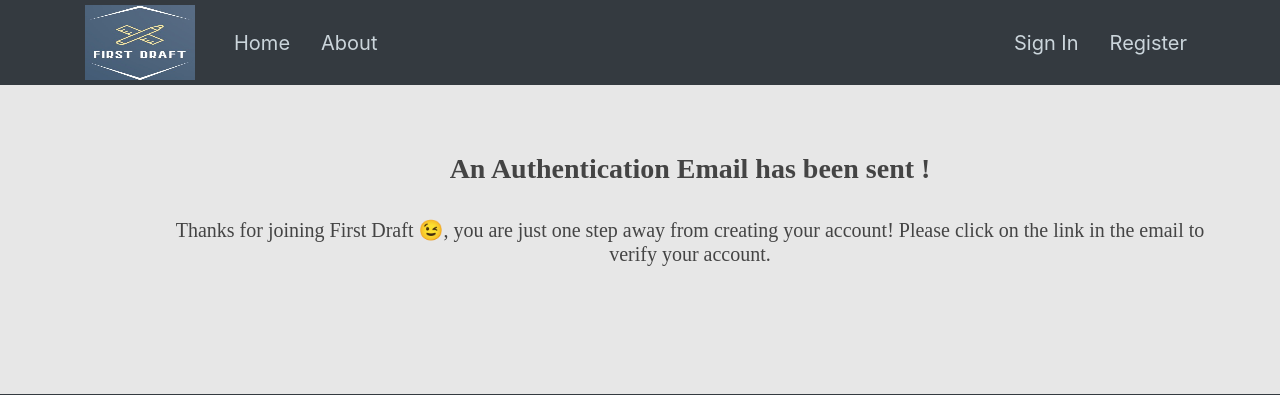
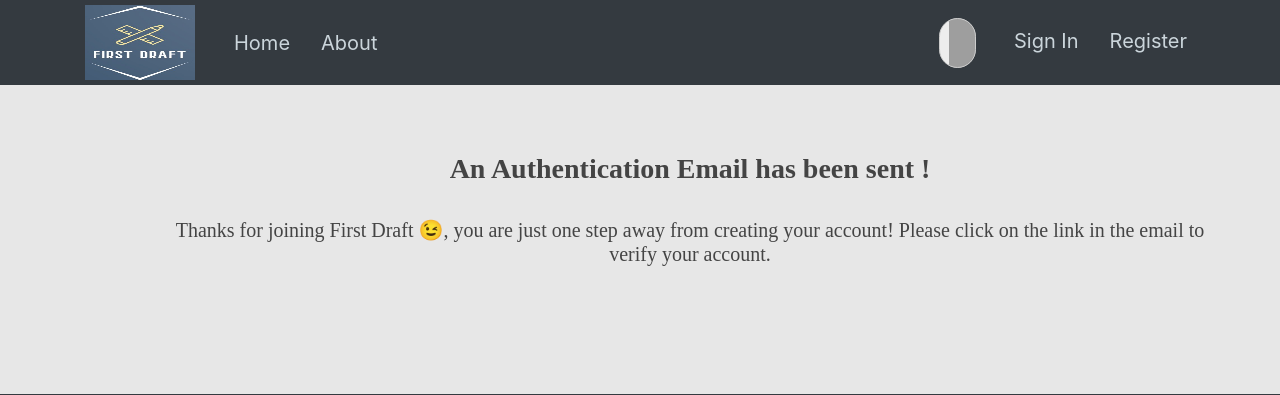
Before and after one commit to Swapnil0506/First-Draft, a Django app: page /active_email/ in a window 1280 px wide. Shown: the top 395 px of the page. Run offline with Django 3.2, Linux system fonts and the light colour scheme; parts of the project's set-up code (start-up, migrations or seed data) failed here and were passed over; some libraries are stand-ins or nearby versions; grey boxes are pictures that could not be loaded.

Commit message:
Updates done

```diff
--- a/blog/templates/blog/base.html
+++ b/blog/templates/blog/base.html
@@ -36,11 +36,21 @@
               <!-- Navbar Right Side -->
               <div class="navbar-nav">
                 {% if user.is_authenticated %}
+                <div style="margin-right:15px; font-size: 20px">
+                  <form id="demo-2" method="GET" action="{% url 'search_blogs' %}">
+                      <input type="search" name="qu" placeholder="Search Blogs">
+                  </form>
+                </div>
                 <a class="nav-item nav-link" style="margin-left: 15px; font-size: 20px;">Hey, {{user.username}} &#128516;</a>
                 <a class="nav-item nav-link" href="{% url 'post-create' %}" style="margin-left:15px; font-size: 20px">Create Post</a>
                 <a class="nav-item nav-link" href="{% url 'profile' %}" style="margin-left:15px; font-size: 20px">Profile</a>
                 <a class="nav-item nav-link" href="{% url 'logout' %}" style="margin-left:15px; font-size: 20px">Logout</a>
                 {% else %}
+                <div style="margin-right:15px; font-size: 20px">
+                  <form id="demo-2" method="GET" action="{% url 'search_blogs' %}">
+                      <input type="search" name="qu" placeholder="Search Blogs">
+                  </form>
+                </div>
                 <a class="nav-item nav-link" href="{% url 'login' %}" style="margin-left:15px; font-size: 20px">Sign In</a>
                 <a class="nav-item nav-link" href="{% url 'register' %}" style="margin-left:15px; font-size: 20px">Register</a>
                 {% endif %}
@@ -122,6 +132,67 @@
         </footer>
       </div>
 
+     <script>
+        function AlertBox(){
+          alert('Thanks for subscribing to our portal! We will keep you updated if an interesting story/blog/article comes up!');
+        }
+      </script>
+
+      <style>
+  input[type=search] {
+    -webkit-appearance: textfield;
+    -webkit-box-sizing: content-box;
+    font-family: inherit;
+    font-size: 100%;
+  }
+  input[type=search] {
+    background: #ededed url(https://static.tumblr.com/ftv85bp/MIXmud4tx/search-icon.png) no-repeat 9px center;
+    border: solid 1px #ccc;
+    padding: 9px 10px 9px 32px;
+    width: 55px;
+
+    -webkit-border-radius: 10em;
+    -moz-border-radius: 10em;
+    border-radius: 10em;
+
+    -webkit-transition: all .5s;
+    -moz-transition: all .5s;
+    transition: all .5s;
+  }
+  input[type=search]:focus {
+    width: 160px;
+    background-color: #fff;
+    border-color: #66CC75;
+
+    -webkit-box-shadow: 0 0 5px rgba(109,207,246,.5);
+    -moz-box-shadow: 0 0 5px rgba(109,207,246,.5);
+    box-shadow: 0 0 5px rgba(109,207,246,.5);
+  }
+
+  #demo-2 input[type=search] {
+    width: 15px;
+    padding-left: 10px;
+    color: transparent;
+    cursor: pointer;
+  }
+  #demo-2 input[type=search]:hover {
+    background-color: #fff;
+  }
+  #demo-2 input[type=search]:focus {
+    width: 160px;
+    padding-left: 32px;
+    color: #000;
+    background-color: #fff;
+    cursor: auto;
+  }
+  #demo-2 input:-moz-placeholder {
+    color: transparent;
+  }
+  #demo-2 input::-webkit-input-placeholder {
+    color: transparent;
+  }
+      </style>
+
         <!-- Optional JavaScript -->
     <!-- jQuery first, then Popper.js, then Bootstrap JS -->
     <script src="https://code.jquery.com/jquery-3.3.1.slim.min.js" integrity="sha384-q8i/X+965DzO0rT7abK41JStQIAqVgRVzpbzo5smXKp4YfRvH+8abtTE1Pi6jizo" crossorigin="anonymous"></script>
```
